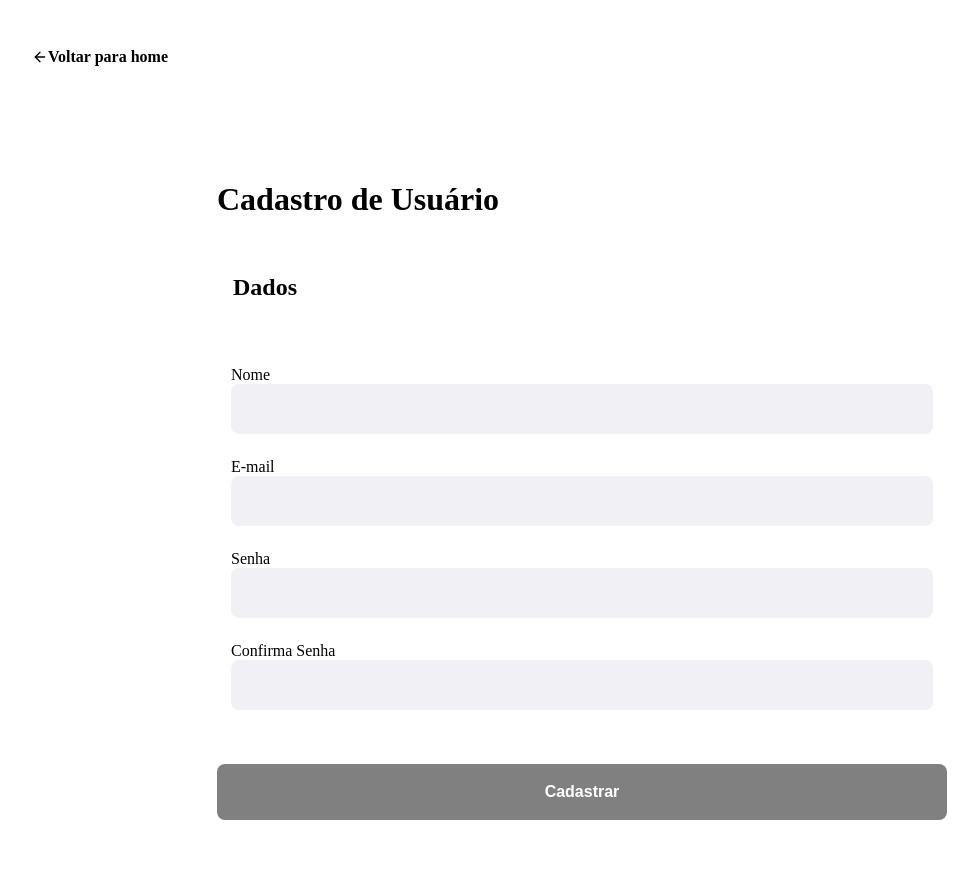
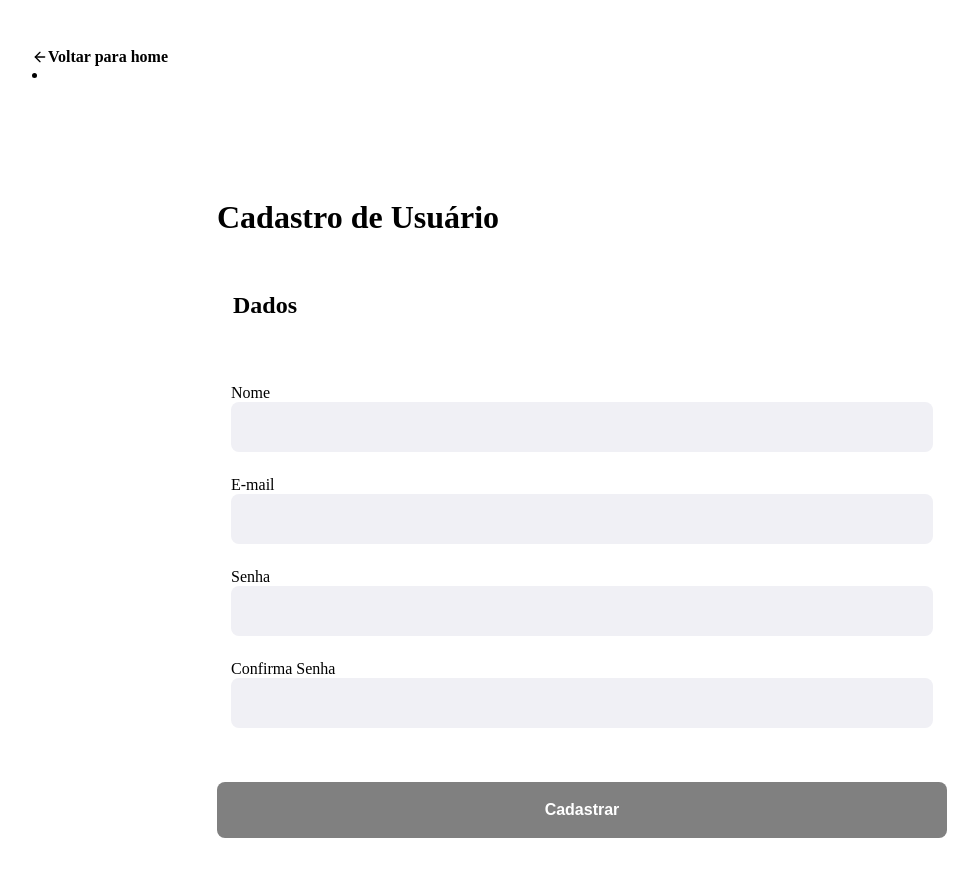
Before and after one commit to Shundas/PI---Desofucasdor-de-URL, a React (Create React App) app in the folder frontend/: page /cadastro in a window 1280 px wide. Shown: the top 876 px of the page, without its empty margins (58-1036 px from the left). Built offline with nearby package versions, Linux system fonts and the light colour scheme.

Commit message:
validacao - ok

```diff
--- a/frontend/package.json
+++ b/frontend/package.json
@@ -12,6 +12,7 @@
     "react-icons": "^3.10.0",
     "react-router-dom": "^5.2.0",
     "react-scripts": "3.4.1",
+    "reactjs-popup": "^1.5.0",
     "yup": "^0.29.1"
   },
   "scripts": {
--- a/frontend/src/pages/Cadastro/index.js
+++ b/frontend/src/pages/Cadastro/index.js
@@ -6,6 +6,12 @@ import { FiArrowLeft } from 'react-icons/fi';
 import './style.css'
 
 function Cadastro() {
+  const [erros, setErros] = useState([
+    {
+      msg:"",
+    }
+  ])
+
   const [formData, setFormData] = useState({
     name: "",
     email: "",
@@ -20,6 +26,7 @@ function Cadastro() {
 
   async function handleSubmit(event) {
     event.preventDefault();
+
     const { name, email, senha, confSenha } = formData;
 
     const data = {
@@ -30,9 +37,10 @@ function Cadastro() {
     };
 
     await api.post("/", data)
-    alert("Usuário cadastrado")
-
-  }
+      .then((response) => {
+        setErros(response.data.erros)
+      })
+   }
 
   return (
     <div id="page-cadastro">
@@ -42,6 +50,9 @@ function Cadastro() {
           Voltar para home
         </Link>
       </header>
+      {erros.map((erro, id) => (
+        <li key={id}>{erro.msg}</li>
+      ))}
       <form onSubmit={handleSubmit}>
         <h1>Cadastro de Usuário</h1>
         <fieldset>
--- a/frontend/src/pages/Lista/index.js
+++ b/frontend/src/pages/Lista/index.js
@@ -54,7 +54,7 @@ export default function Lista() {
                   className="btn"
                   id={user.id}
                   onClick={() => handleDeleteUser(user.id)}
-                >
+                  >
                   Excluir
                 </button>
                 </td>
```
Also changed, not shown: 2 other files (tests, documents, lock files or other folders).
